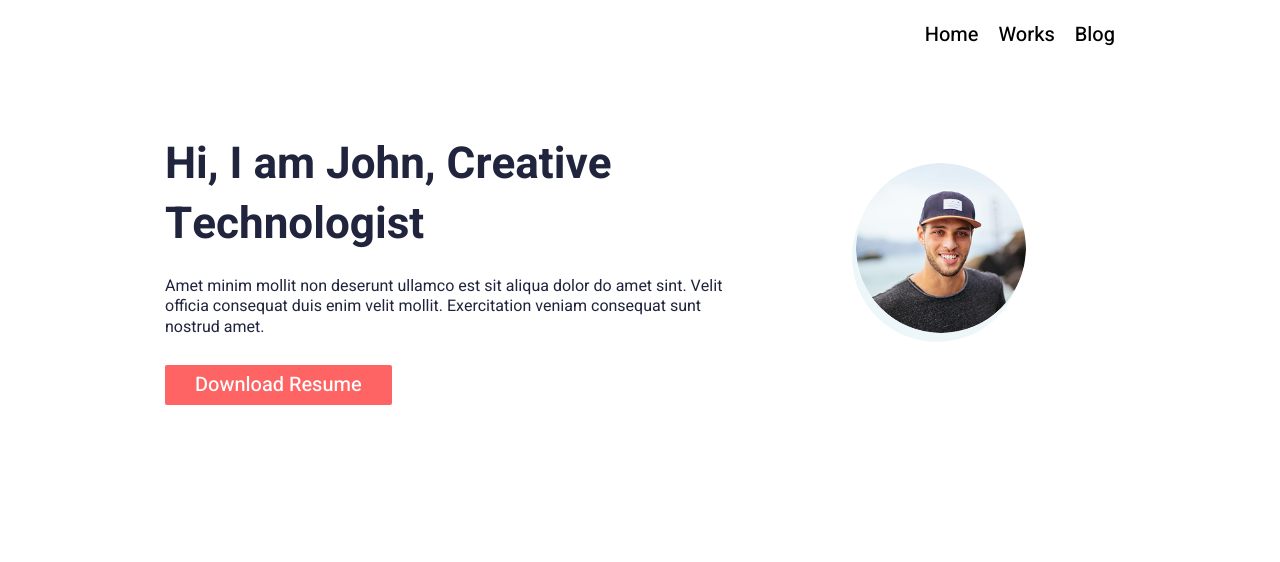
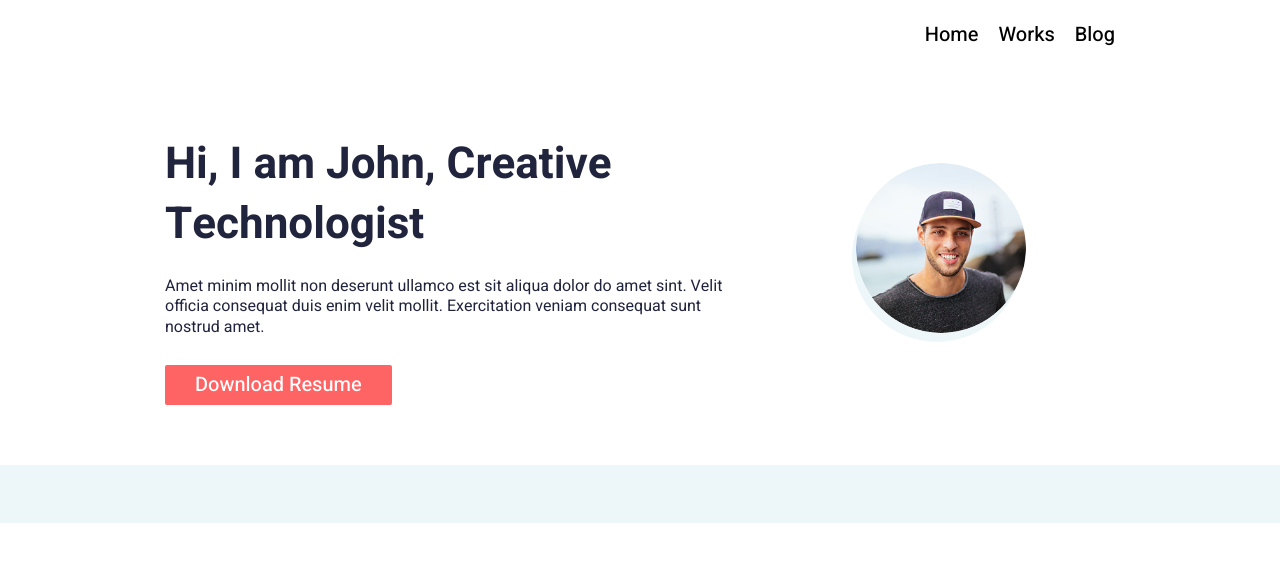
Before and after one commit to zhanybekovich/react-portfolio, a React (Vite) app: page / in a window 1280 px wide. Shown: the top 562 px of the page. Built offline with nearby package versions, Linux system fonts and the light colour scheme.

Commit message:
Add recent-post section

```diff
--- a/src/App.jsx
+++ b/src/App.jsx
@@ -1,6 +1,7 @@
 import "./app.scss";
 import Banner from "./components/Banner/Banner";
 import Header from "./components/Header/Header";
+import RecentPostSection from "./components/RecentPostSection/RecentPostSection";
 
 function App() {
   return (
@@ -8,6 +9,7 @@ function App() {
       <Header />
       <main>
         <Banner />
+        <RecentPostSection />
       </main>
     </>
   );
--- /dev/null
+++ b/src/components/RecentPostSection/RecentPostSection.jsx
@@ -0,0 +1,11 @@
+import "./recent-post.scss";
+
+export default function RecentPostSection() {
+  return (
+    <section className="recent-post">
+      <div className="container">
+        <div className="recent-post-top"></div>
+      </div>
+    </section>
+  );
+}
--- /dev/null
+++ b/src/components/RecentPostSection/recent-post.scss
@@ -0,0 +1,13 @@
+.recent-post {
+  padding-top: 25px;
+  padding-bottom: 33px;
+  background-color: #edf7fa;
+
+  &-top {
+    display: flex;
+    align-items: center;
+    justify-content: space-between;
+    flex-wrap: wrap;
+    gap: 20px;
+  }
+}
```
